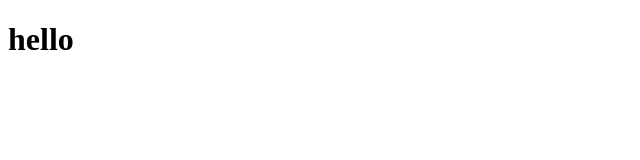
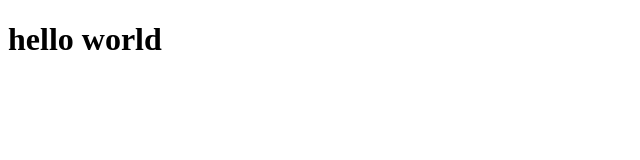
Before and after one commit to IvanYatsko/git-test, a plain HTML site: page index.html in a window 1280 px wide. Shown: the whole page, without its empty margins (0-640 px from the left). Drawn offline with Linux system fonts and the light colour scheme.

Commit message:
feat add text

```diff
--- a/index.html
+++ b/index.html
@@ -7,6 +7,6 @@
     <title>Document</title>
 </head>
 <body>
-    <h1 class="main">hello</h1>
+    <h1 class="main">hello world</h1>
 </body>
 </html>
```
